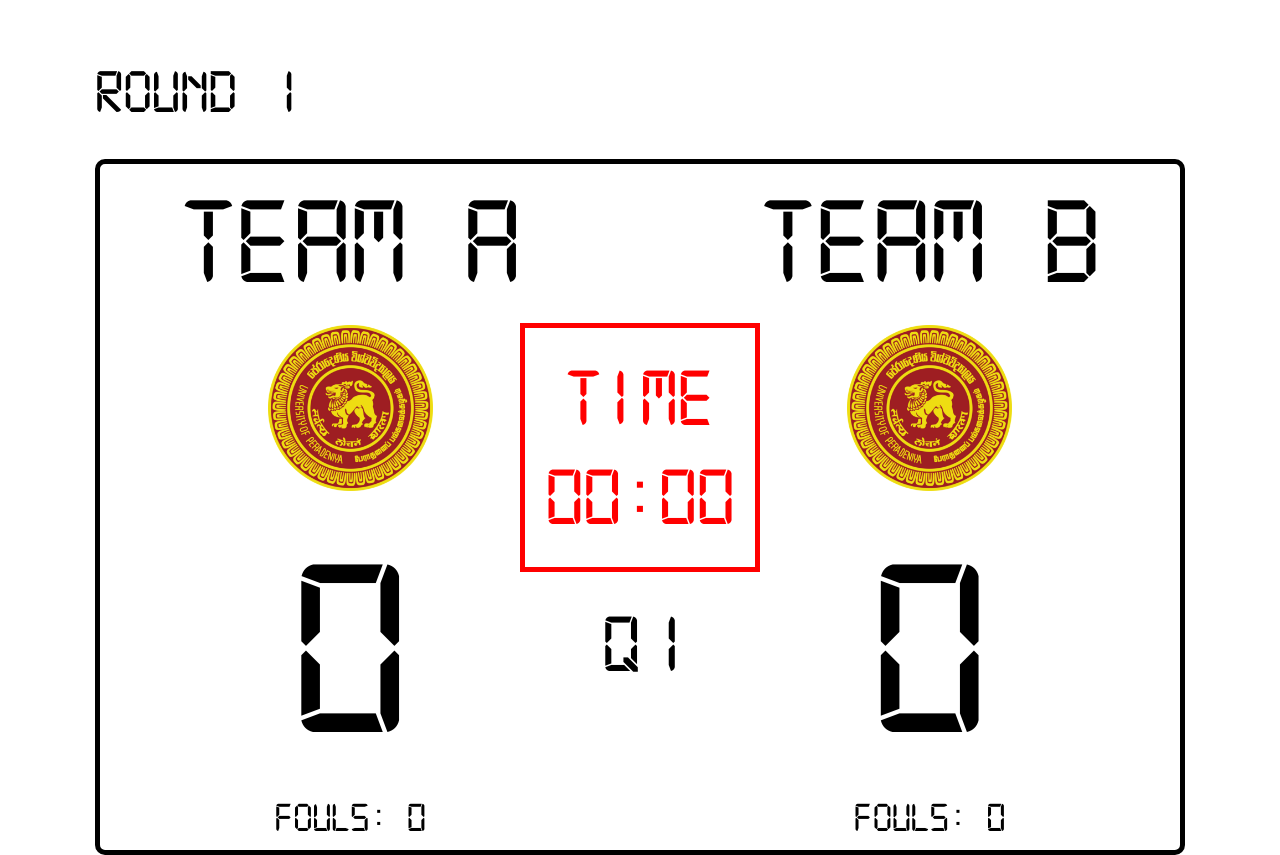
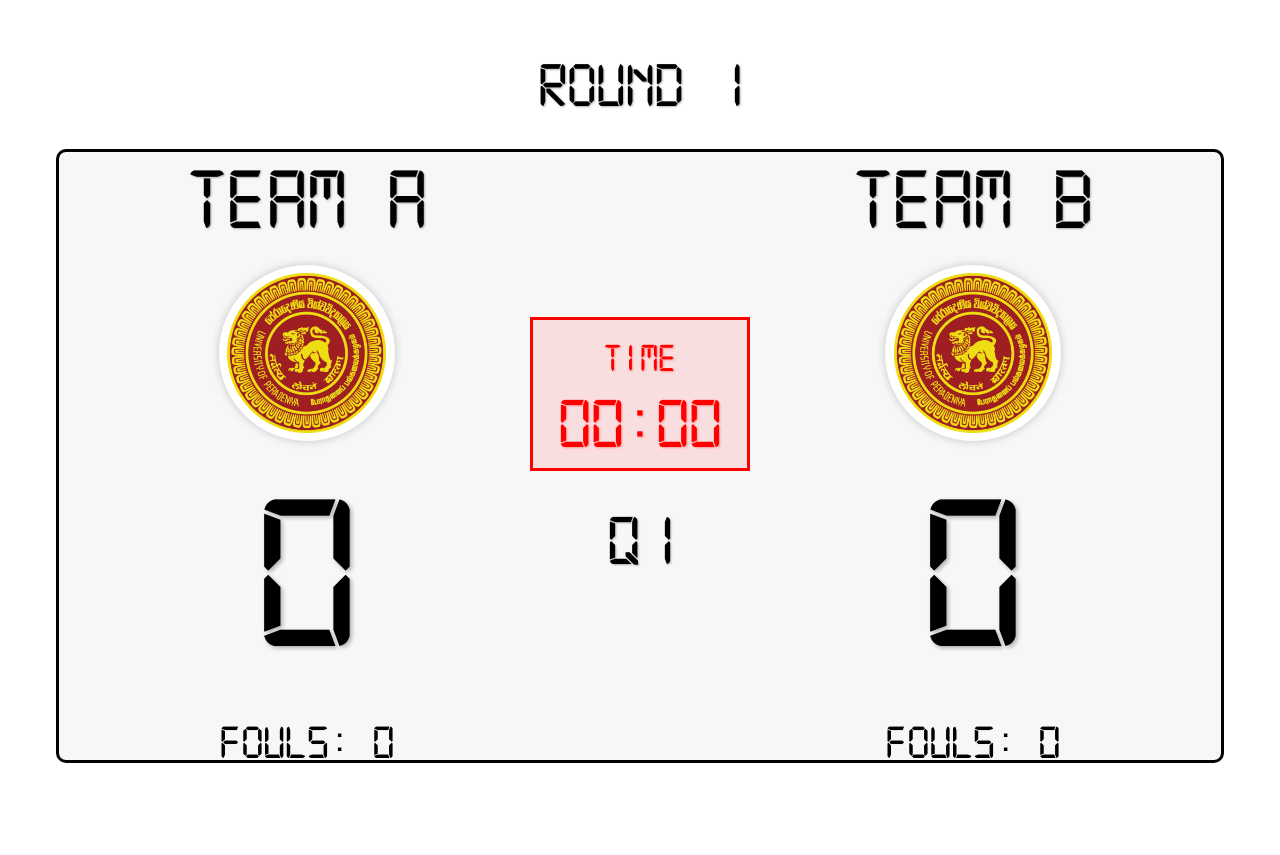
Before and after one commit to anukah/scoreboard, a Next.js app in the folder scoreboard-app/: page /score in a window 1280 px wide. After the commit the page ends 800 px from the top, so only its background shows below. Built offline with nearby package versions, Linux system fonts and the light colour scheme.

Commit message:
design/ scoreboard css done

```diff
--- a/scoreboard-app/app/score/page.js
+++ b/scoreboard-app/app/score/page.js
@@ -46,32 +46,44 @@ const Score = () => {
           </h3>
         </div>
       ) : (
-        <div>
+        <div className={styles.container}>
+      {/* Round Section */}
       <div className={styles.roundSection}>
         <h2>{currentRound}</h2>
       </div>
       <div className={styles.boxedSection}>
+        {/* Team Names and Logos */}
         <div className={styles.teamsContainer}>
-              <TeamDisplay
-                name={teamAName}
-                logo={teamALogo}
-                score={teamAScore}
-                fouls={teamAFouls}
-              />
+          <div className={styles.team}>
+            <h2>{teamAName}</h2>
+            <div className={styles.logoContainer}>
+              {/* Team A Logo */}
+              <img src={teamALogo} alt={`${teamAName} Logo`} className={styles.teamLogo} />
+            </div>
+            <h3>{teamAScore}</h3>
+            <p>Fouls: {teamAFouls}</p> {/* Added Team A Fouls */}
+          </div>
+
+          {/* Timer and Quarter */}
           <div className={styles.middleSection}>
             <div className={styles.timerSection}>
-                  <h2 id='timerHeader'>TIME <br />{currentTime}</h2>
+              <h3 id="timerHeader">TIME</h3>
+              <div className={styles.timerValue}>{currentTime}</div>
             </div>
             <div className={styles.quarterSection}>
               <h2>{currentQuarter}</h2>
             </div>
           </div>
-              <TeamDisplay
-                name={teamBName}
-                logo={teamBLogo}
-                score={teamBScore}
-                fouls={teamBFouls}
-              />
+
+          <div className={styles.team}>
+            <h2>{teamBName}</h2>
+            <div className={styles.logoContainer}>
+              {/* Team B Logo */}
+              <img src={teamBLogo} alt={`${teamBName} Logo`} className={styles.teamLogo} />
+            </div>
+            <h3>{teamBScore}</h3>
+            <p>Fouls: {teamBFouls}</p> {/* Added Team B Fouls */}
+          </div>
         </div>
       </div>
     </div>
--- a/scoreboard-app/styles/Score.module.css
+++ b/scoreboard-app/styles/Score.module.css
@@ -5,68 +5,60 @@
   font-style: normal;
 }
 
-/* Apply the custom font to all scoreboard elements */
-.container,
-.timerSection h2,
-.quarterSection h2,
-.team h2,
-.team h3,
-.team p {
+.container {
   font-family: 'Digital7Mono', sans-serif;
-}
-
-/* Ensure the container takes the full screen */
-.container {
   display: flex;
   flex-direction: column;
   align-items: center;
   justify-content: center;
-  background-color: white; /* White background for projection */
-  color: black; /* Black text color */
+  background-color: #ffffff; /* Changed back to white */
+  color: #000000; /* Changed to black for contrast */
   height: 100vh;
   width: 100vw;
-  padding: 20px;
+  padding: 2vh 2vw;
   box-sizing: border-box;
-  aspect-ratio: 16 / 9; /* Enforce 16:9 aspect ratio */
-  max-height: 100vh; /* Ensure it doesn't exceed viewport height */
-  max-width: 100vw; /* Ensure it doesn't exceed viewport width */
 }
 
-/* Round Section - Scales based on the container size */
 .roundSection {
-  font-size: calc(3vw + 3vh); /* Scales font size based on viewport dimensions */
-  margin-top: 100px;
-  margin-bottom: 20px;
+  font-size: 8vmin;
+  margin-bottom: 2vh;
+  text-shadow: 1px 1px 2px rgba(0, 0, 0, 0.3); /* Adjusted for visibility on white */
 }
 
-/* Teams Container - Flexbox for responsive layout */
+.boxedSection {
+  border: 3px solid #000000; /* Changed to black */
+  border-radius: 10px;
+  padding: 2vh 2vw;
+  width: 95%;
+  height: 80%;
+  display: flex;
+  flex-direction: column;
+  justify-content: space-between;
+  background-color: rgba(240, 240, 240, 0.5); /* Light gray semi-transparent background */
+}
+
 .teamsContainer {
   display: flex;
   justify-content: space-between;
   align-items: center;
-  width: 100%;
-  max-width: 10000px; /* Ensure max-width scales appropriately */
-  height: 100%; /* Ensure full height usage */
+  height: 100%;
 }
 
-/* Team Sections */
 .team {
   display: flex;
   flex-direction: column;
   align-items: center;
-  flex: 1;
-  text-align: center;
-  height: 100%; /* Ensure full height usage */
+  width: 40%;
 }
 
-/* Logo Container - Scales based on viewport */
 .logoContainer {
-  margin: 20px 0;
-  width: calc(8vw + 8vh); /* Scales based on viewport size */
-  height: calc(8vw + 8vh); /* Scales based on viewport size */
-  display: flex;
-  justify-content: center;
-  align-items: center;
+  width: 22vmin;
+  height: 22vmin;
+  margin-bottom: 2vh;
+  background-color: #ffffff;
+  border-radius: 50%;
+  padding: 1vmin;
+  box-shadow: 0 0 10px rgba(0, 0, 0, 0.2); /* Added shadow for depth */
 }
 
 .teamLogo {
@@ -75,71 +67,58 @@
   object-fit: contain;
 }
 
-/* Timer Section */
-.timerSection {
+.team h2 {
+  font-size: 11vmin;
+  margin: 0;
+  text-shadow: 1px 1px 2px rgba(0, 0, 0, 0.3);
+}
+
+.team h3 {
+  font-size: 28vmin;
+  margin: 2vh 0;
+  line-height: 0.9;
+  text-shadow: 2px 2px 4px rgba(0, 0, 0, 0.3);
+}
+
+.team p {
+  font-size: 6vmin;
+  margin-top: 2vh;
+}
+
+.middleSection {
   display: flex;
   flex-direction: column;
   align-items: center;
   justify-content: center;
-  font-size: calc(4vw + 4vh); /* Responsive font size */
-  color: red; /* Emphasis on timer */
-  border: 5px solid red; /* Red border around timer */
-  padding: 20px;
-  margin: 0;
-  line-height: 1.2;
-  text-align: center;
+  width: 20%;
 }
 
-/* Quarter Section */
-.quarterSection h2 {
-  font-size: calc(4vw + 4vh); /* Responsive font size */
-  margin-top: 10px;
-  margin-bottom: 0;
-  text-align: center;
+.timerSection {
+  border: 3px solid #ff0000;
+  padding: 1vh 2vw;
+  margin-bottom: 2vh;
+  background-color: rgba(255, 0, 0, 0.1); /* Lighter red background */
 }
 
-/* Team Name and Score */
-.team h2 {
-  font-size: calc(6vw + 6vh); /* Responsive font size */
+.timerSection h3 {
+  color: #ff0000;
+  font-size: 5vmin;
   margin: 0;
-  line-height: 1; /* Adjust line-height to prevent extra spacing */
+  text-align: center;
+  text-shadow: 1px 1px 2px rgba(255, 0, 0, 0.3);
 }
 
-.team h3 {
-  font-size: calc(15vw + 8vh); /* Responsive font size */
-  margin-top: 10px;
-  margin-bottom: 0;
-  padding: 0; /* Ensure no padding */
-  line-height: 1; /* Adjust line-height to prevent extra spacing */
+.timerValue {
+  color: #ff0000;
+  font-size: 9vmin;
+  text-align: center;
+  line-height: 1;
+  text-shadow: 1px 1px 2px rgba(255, 0, 0, 0.3);
 }
 
-/* Fouls Section */
-.team p {
-  font-size: calc(2vw + 2vh); /* Responsive font size */
-  margin-top: 10px;
-  color: black;
-}
-
-/* Timer Header */
-#timerHeader {
-  margin-bottom: 5px;
-  font-size: calc(2vw + 2vh); /* Responsive font size */
-  color: black;
+.quarterSection h2 {
+  font-size: 9vmin;
   margin: 0;
   text-align: center;
-  padding-bottom: 10px;
+  text-shadow: 1px 1px 2px rgba(0, 0, 0, 0.3);
 }
-
-/* Boxed Section - Ensure it fits within the viewport */
-.boxedSection {
-  border: 5px solid black;
-  padding: 1rem 5rem 0rem 5rem;
-  border-radius: 10px;
-  flex: 1;
-  width: 100%;
-  display: flex;
-  flex-direction: column;
-  align-items: center;
-  max-width: 10000px; /* Ensure it doesn't exceed max width */
-  max-height: 90vh; /* Ensure it doesn't exceed max height */
-}
```
Lines whose indentation alone changed are shown as unchanged.
